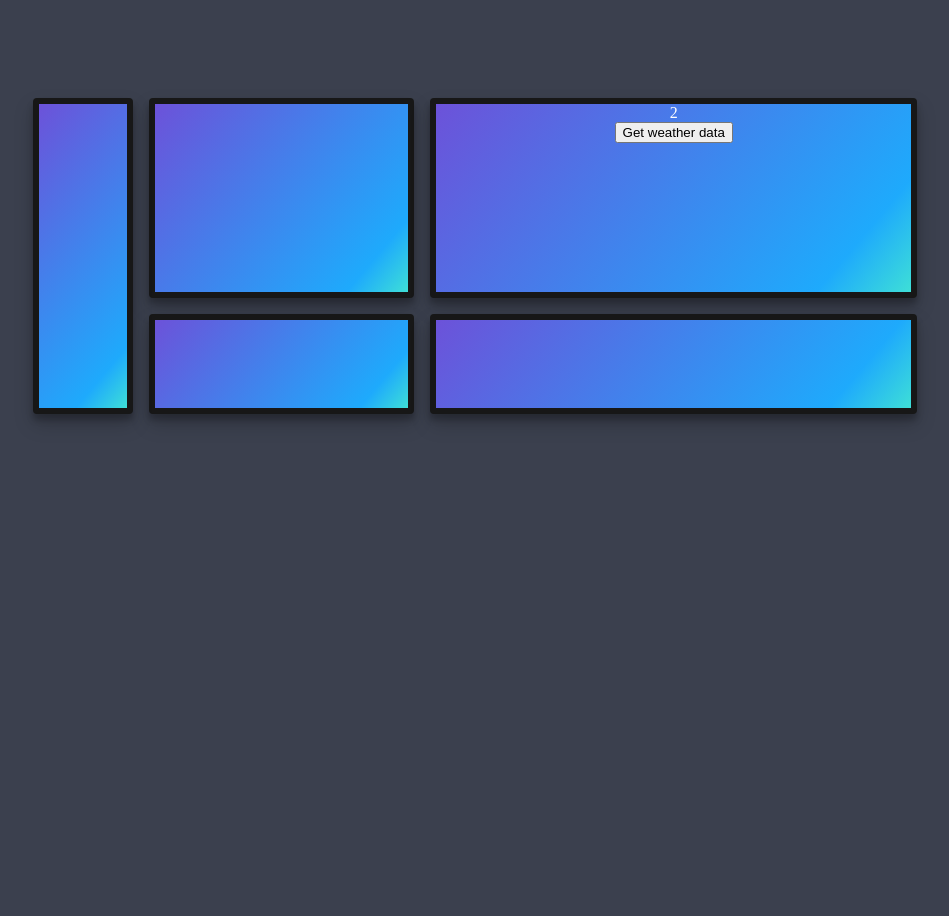
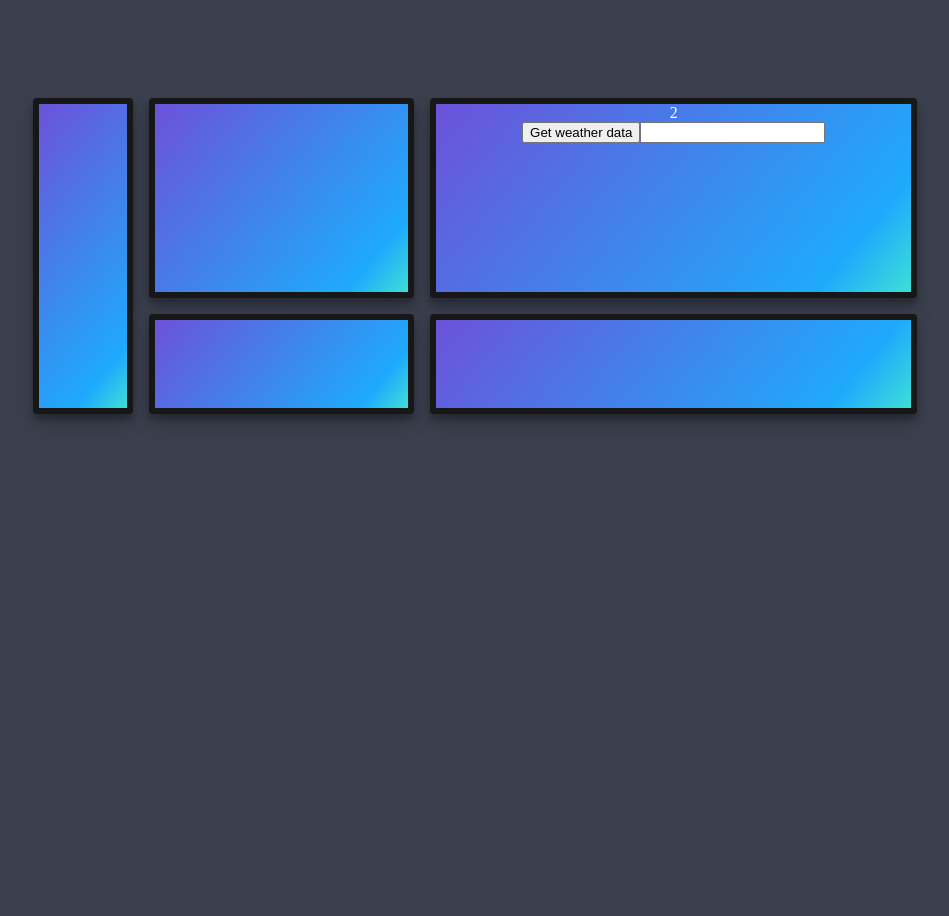
Before and after one commit to j0j0h/j0j0h.github.io, a Jekyll site: the page testingEnvironment/js2.html, which Jekyll copies as it is, in a window 1280 px wide. Shown: the whole page, without its empty margins (165-1114 px from the left). Built offline with Jekyll 4.4.1, drawn with Linux system fonts in a browser that asks for light colours; nearby versions of some CDN libraries.

Commit message:
you can now input a city :D

```diff
--- a/testingEnvironment/js2.html
+++ b/testingEnvironment/js2.html
@@ -9,16 +9,20 @@
 <body>
 <div class="container">
   <div class="item item1"><span id="yeet"></span><br><span id="wind"></span></div>
-  <div class="item item2">2<br><button>Get weather data</button></div>
+  <div class="item item2">2<br><button>Get weather data</button><input type="text" id="cityName"></div>
   <div class="item item3"><span id="astronomy"></span></div>
   <div class="item item4"><span id="forecast0"></span><br><span id="forecast1"></span></div>
   <div class="item item5"><span id="temp"></span></div>
 
 </div>
 <script>
+
+
+
+
 $(document).ready(function(){
 	$("button").click(function(){
-  var city = "Porvoo";
+  var city = document.getElementById("cityName").value;
   var searchtext = "select * from weather.forecast where woeid in (select woeid from geo.places(1) where text='" + city + "') and u='c'"
   //change city variable dynamically as required
   $.getJSON("https://query.yahooapis.com/v1/public/yql?q=" + searchtext + "&format=json").then(function(data){
```
